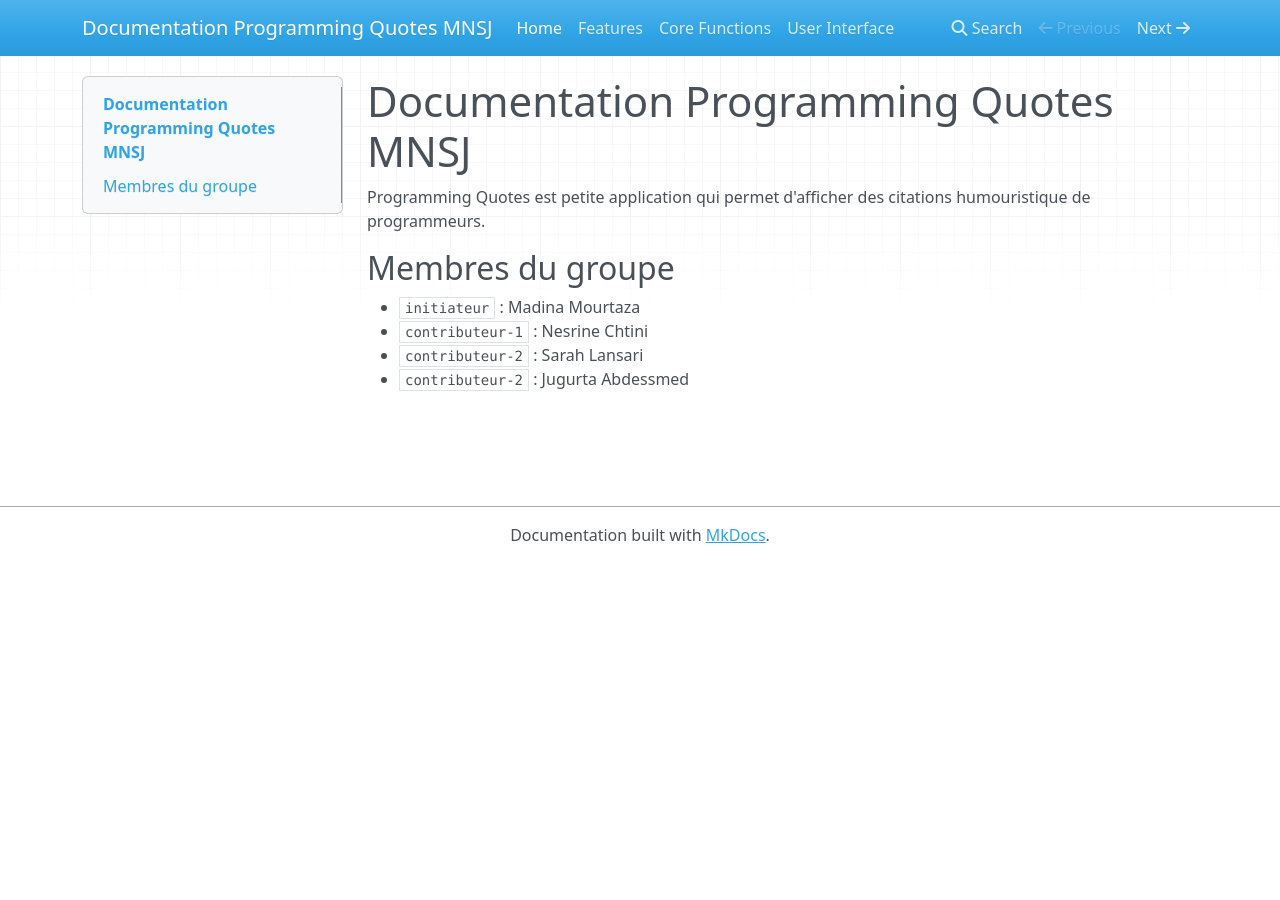
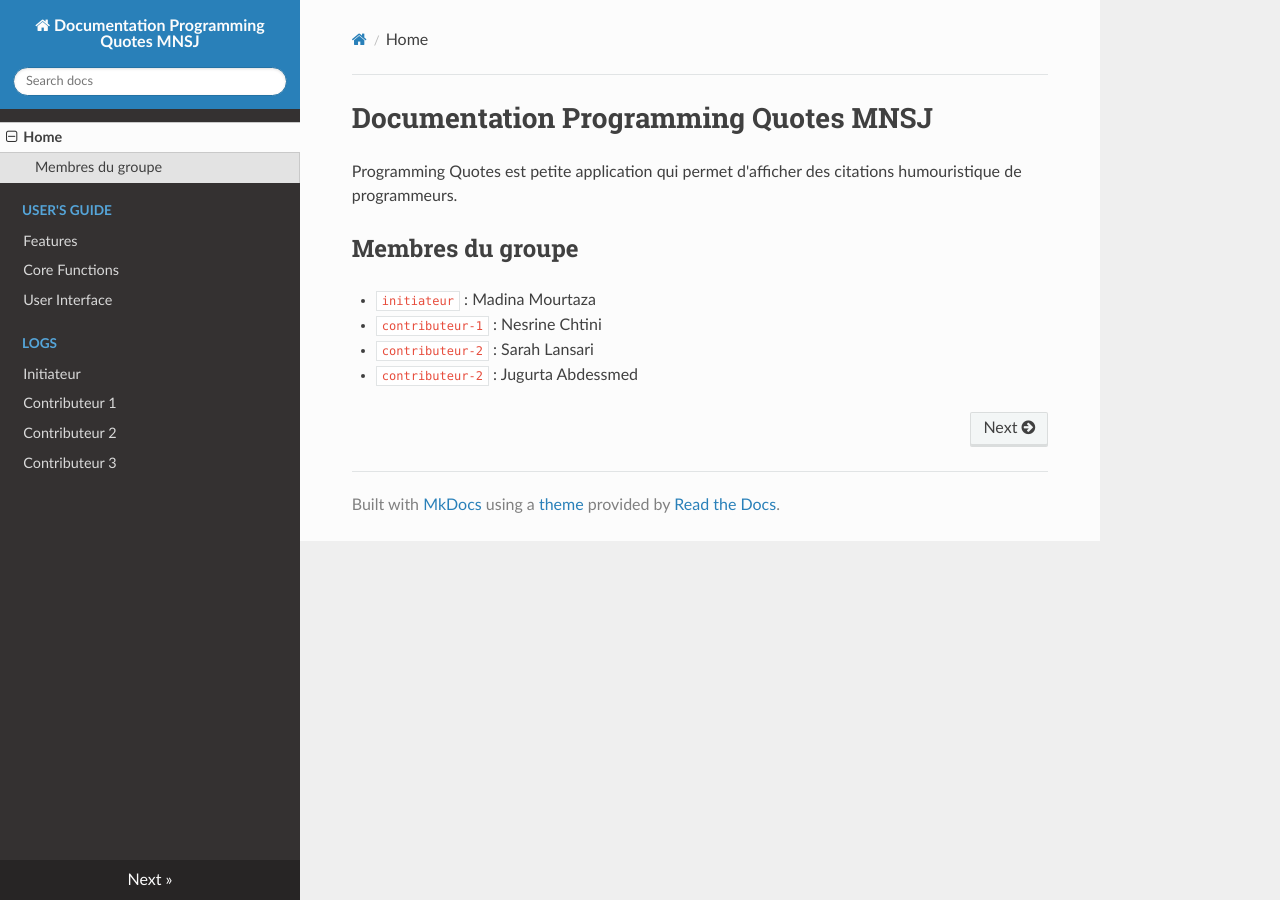
Before and after one commit to efrei-git/quotes-docs-mnsj, an MkDocs documentation site: the page built from docs/index.md, in a window 1280 px wide. Built offline with MkDocs 1.6.1, drawn with Linux system fonts in a browser that asks for light colours; nearby versions of some CDN libraries.

Commit message:
Refactor documentation and pushed log initiateur

```diff
--- a/mkdocs.yml
+++ b/mkdocs.yml
@@ -2,6 +2,14 @@ site_name: Documentation Programming Quotes MNSJ
 
 nav:
   - Home: index.md
-  - Features: features.md
-  - Core Functions: functions.md
-  - User Interface: user-interface.md
+  - User's Guide:
+      - Features: features.md
+      - Core Functions: functions.md
+      - User Interface: user-interface.md
+  - Logs:
+      - Initiateur: logs/log-initiateur.md
+      - Contributeur 1: logs/log-contributor1.md
+      - Contributeur 2: logs/log-contributor2.md
+      - Contributeur 3: logs/log-contributor3.md
+
+theme: readthedocs
```
Also changed, not shown: docs/logs/log-contributor1.md (added, +4 -0 lines), docs/logs/log-contributor2.md (added, +8 -0 lines), docs/logs/log-contributor3.md (added, +21 -0 lines), docs/logs/log-initiateur.md (added, +19 -0 lines), docs/logs/logs-initiateur.md (added, +20 -0 lines).
